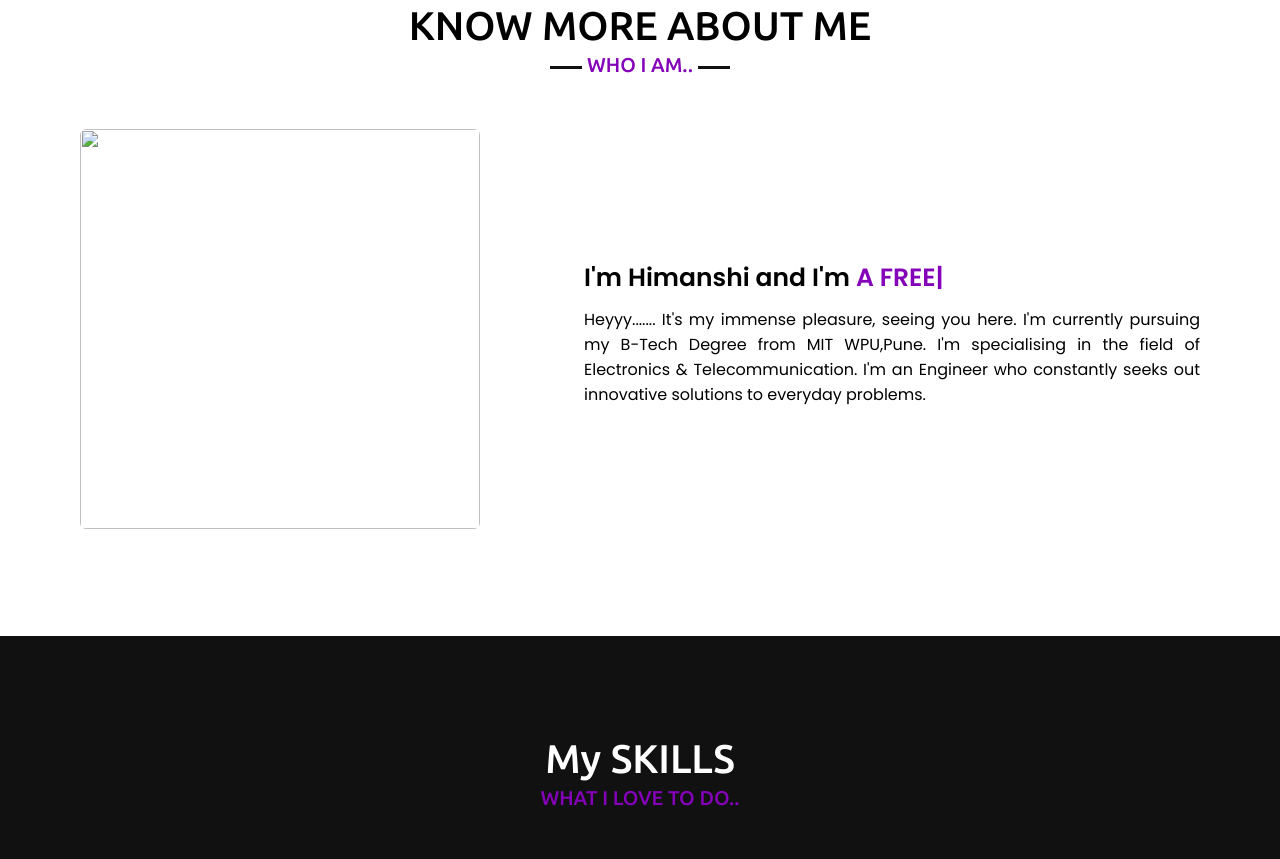
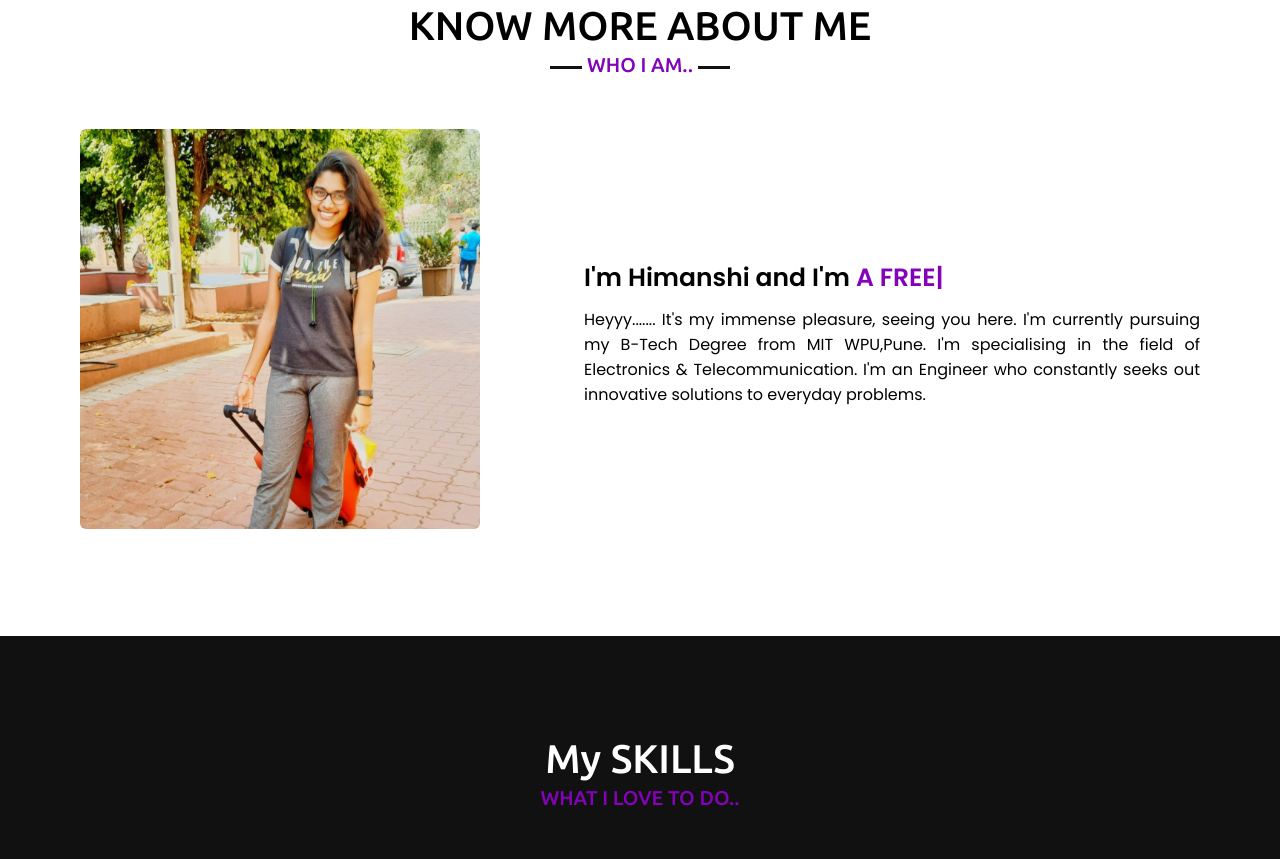
Before and after one commit to HIMANSHIKUSHWAHA/himanshikushwaha.github.io, a plain HTML site: page index.html in a window 1280 px wide. Shown: the part 897-1756 px from the top of the page. Drawn offline with nearby package versions, Linux system fonts and the light colour scheme.

Commit message:
Update index.html

```diff
--- a/index.html
+++ b/index.html
@@ -50,7 +50,7 @@
             <h2 class="title">KNOW MORE ABOUT ME</h2>
             <div class="about-content">
                 <div class="column left">
-                    <img src="image/profile-1.jpeg" alt="">
+                    <img src="images/profile-1.jpeg" alt="">
                 </div>
                 <div class="column right">
                     <div class="text">I'm Himanshi and I'm <span class="typing-2"></span></div>
```
